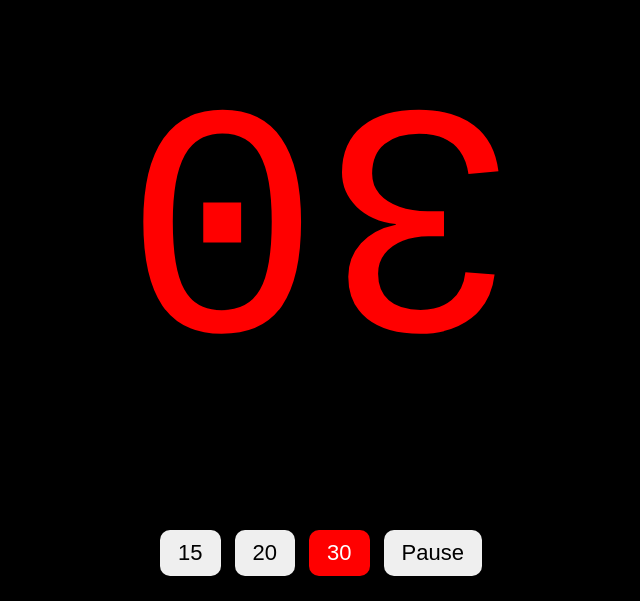
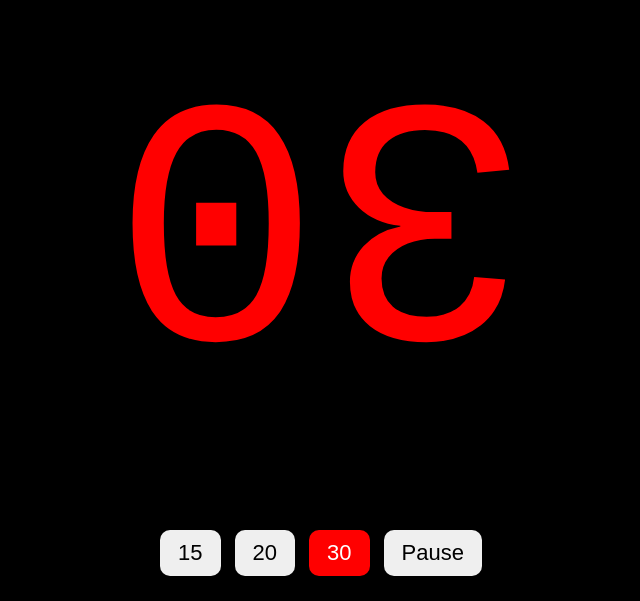
Before and after one commit to STMeeN/Shortclock-poker, a plain HTML site: page index.html in a window 1280 px wide. Shown: the part 199-800 px from the top of the page, without its empty margins (319-959 px from the left). Drawn offline with Linux system fonts and the light colour scheme; a web font is replaced by a local one.

Commit message:
Update index.html

```diff
--- a/index.html
+++ b/index.html
@@ -24,7 +24,7 @@ body {
 }
 
 #time {
-  font-size:330px;
+  font-size:350px;
   color:red;
   font-family:'Digital-7 Mono', monospace;
 }
```
